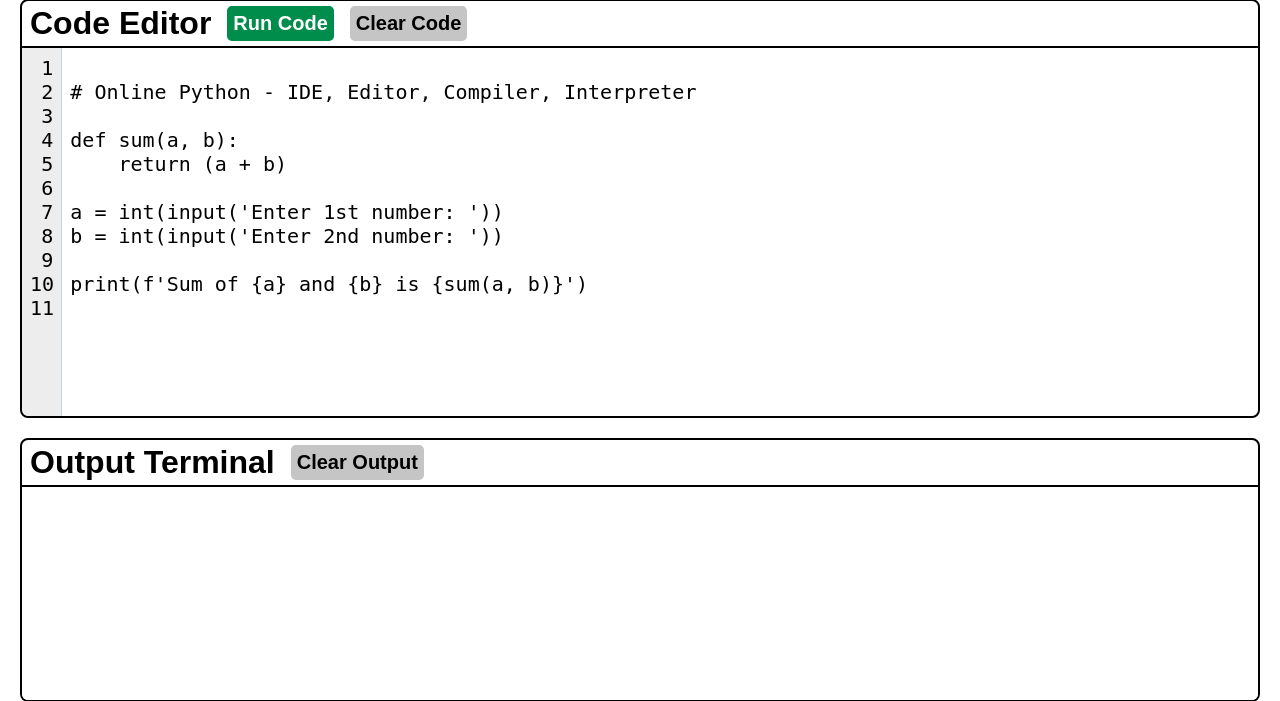
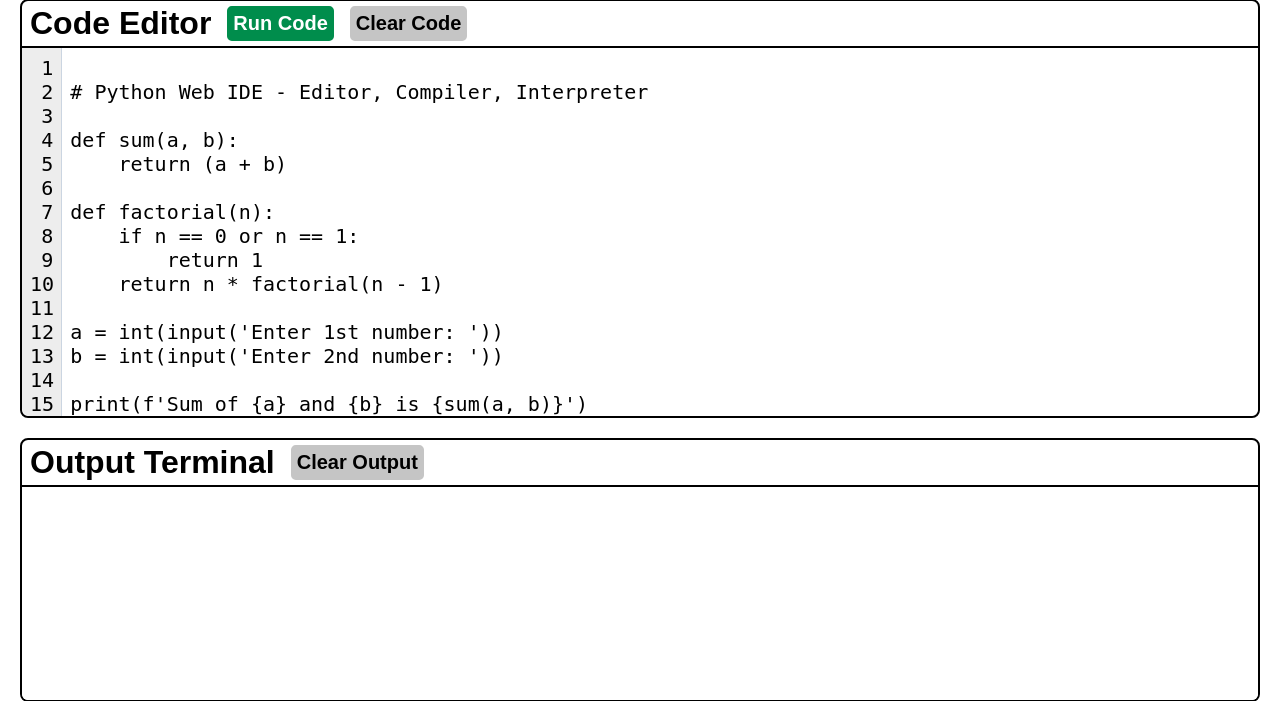
Before and after one commit to ciaranheaney/accessible-python-web-ide, a Flask app: page / in a window 1280 px wide. Shown: the part 78-779 px from the top of the page. Run offline with Flask 3, Linux system fonts and the light colour scheme.

Commit message:
updated v2 html

```diff
--- a/v2/templates/index.html
+++ b/v2/templates/index.html
@@ -32,15 +32,21 @@
             <!--Remove wrap attribute to wrap text to next line-->
             <textarea id="code" autofocus tabindex="1" wrap="off" data-gramm="false">
 
-# Online Python - IDE, Editor, Compiler, Interpreter
+# Python Web IDE - Editor, Compiler, Interpreter
 
 def sum(a, b):
     return (a + b)
+
+def factorial(n):
+    if n == 0 or n == 1:
+        return 1
+    return n * factorial(n - 1)
 
 a = int(input('Enter 1st number: '))
 b = int(input('Enter 2nd number: '))
 
 print(f'Sum of {a} and {b} is {sum(a, b)}')
+print(f'Factorial of {a} is {factorial(a)}')
 </textarea>
         </div>
     </main>
```
